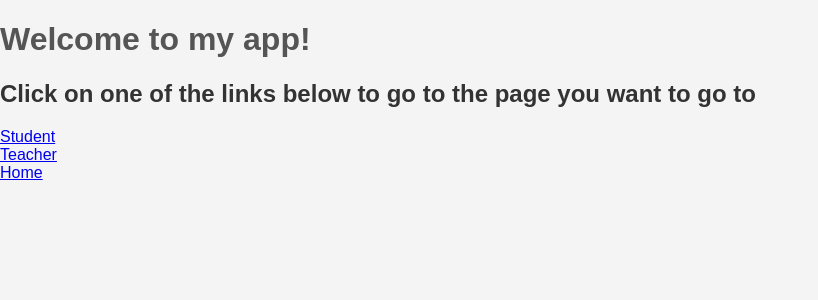
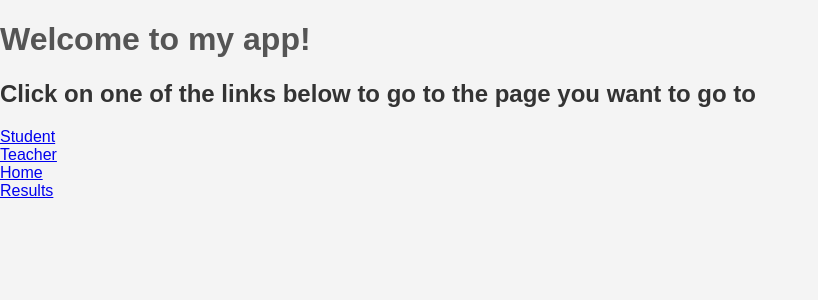
Before and after one commit to emmagort/Diss, a React (Create React App) app in the folder my-app/: page / in a window 1280 px wide. Shown: the top 300 px of the page, without its empty margins (0-818 px from the left). Built offline with nearby package versions, Linux system fonts and the light colour scheme.

Commit message:
added a results page, not yet implemented from student

```diff
--- a/my-app/src/App.js
+++ b/my-app/src/App.js
@@ -9,6 +9,7 @@ import Student from './pages/Student';
 import NoPage from './pages/NoPage';
 import Index from './pages/Index';
 import Teacher from './pages/Teacher';
+import Results from './pages/Results';
 
 export default function App() {
   const qeuestions = JSON.parse(localStorage.getItem('questions')) || [];
@@ -19,6 +20,7 @@ export default function App() {
           <Route path="home" element={<Home />} />
           <Route path="student" element={<Student />} />
           <Route path="teacher" element={<Teacher />} />
+          <Route path="results" element={<Results questions={qeuestions} />} />
           <Route path="*" element={<NoPage />} />
       </Routes>
     </BrowserRouter>
--- a/my-app/src/pages/Index.js
+++ b/my-app/src/pages/Index.js
@@ -14,6 +14,8 @@ export default function Index() {
             <a href="http://localhost:3000/teacher">Teacher</a>
             <br></br>
             <a href="http://localhost:3000/home">Home</a>
+            <br></br>
+            <a href="http://localhost:3000/results">Results</a>
         </div>
         </div>
     );
--- /dev/null
+++ b/my-app/src/pages/Results.js
@@ -0,0 +1,18 @@
+// Results.js
+import React from 'react';
+
+const Results = ({ questions }) => {
+  // Calculate the overall grade based on your scoring logic
+  const overallScore = questions.reduce((total, question) => total + question.score, 0);
+  const totalPoints = questions.reduce((total, question) => total + question.answers.length, 0);
+
+  return (
+    <div>
+      <h1>Results</h1>
+      <p>Your overall grade: {overallScore}/{totalPoints}</p>
+      {/* Additional UI or options go here */}
+    </div>
+  );
+};
+
+export default Results;
```
